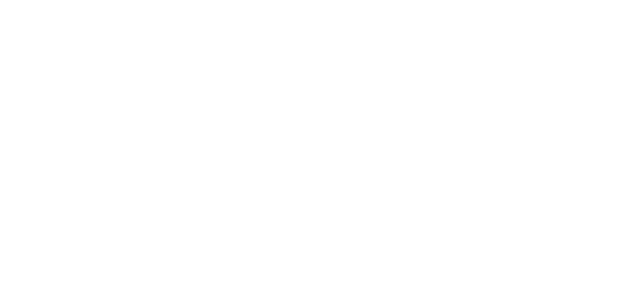
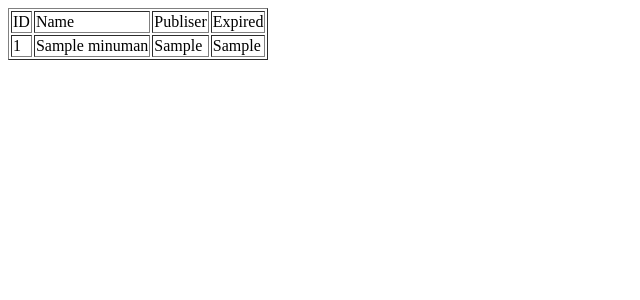
Before and after one commit to draaaaaaaaaaaaaaa/belajar-php-unpas, a PHP site: page / in a window 1280 px wide. Before the commit the part shown is empty. Shown: the top 300 px of the page, without its empty margins (0-640 px from the left). Run offline with PHP 8.4, Linux system fonts and the light colour scheme; tables that the repository leaves empty or names only in its code hold one stand-in row (values such as "Sample post").

Commit message:
for gagal

```diff
--- a/dea-afrizal/index.php
+++ b/dea-afrizal/index.php
@@ -1,3 +1,8 @@
+<?php
+ include "db.php";
+ $query = "SELECT * FROM minuman";
+ $db = $conn -> query($query)
+ ?>
 <!DOCTYPE html>
 <html lang="en">
 <head>
@@ -7,6 +12,21 @@
     <title>Test PHP</title>
 </head>
 <body>
-
+    <table border="1">
+        <tr>
+            <td>ID</td>
+            <td>Name</td>
+            <td>Publiser</td>
+            <td>Expired</td>
+        </tr>
+        <?php while($data = mysqli_fetch_assoc($db)) : ?>
+            <tr>
+                <td><?= $data['id'] ?></td>
+                <td><?= $data['nama_barang'] ?></td>
+                <td><?= $data['penerbit'] ?></td>
+                <td><?= $data['kadaluarsa'] ?></td>
+            </tr>
+        <?php endwhile ?>
+    </table>
 </body>
 </html>
```
